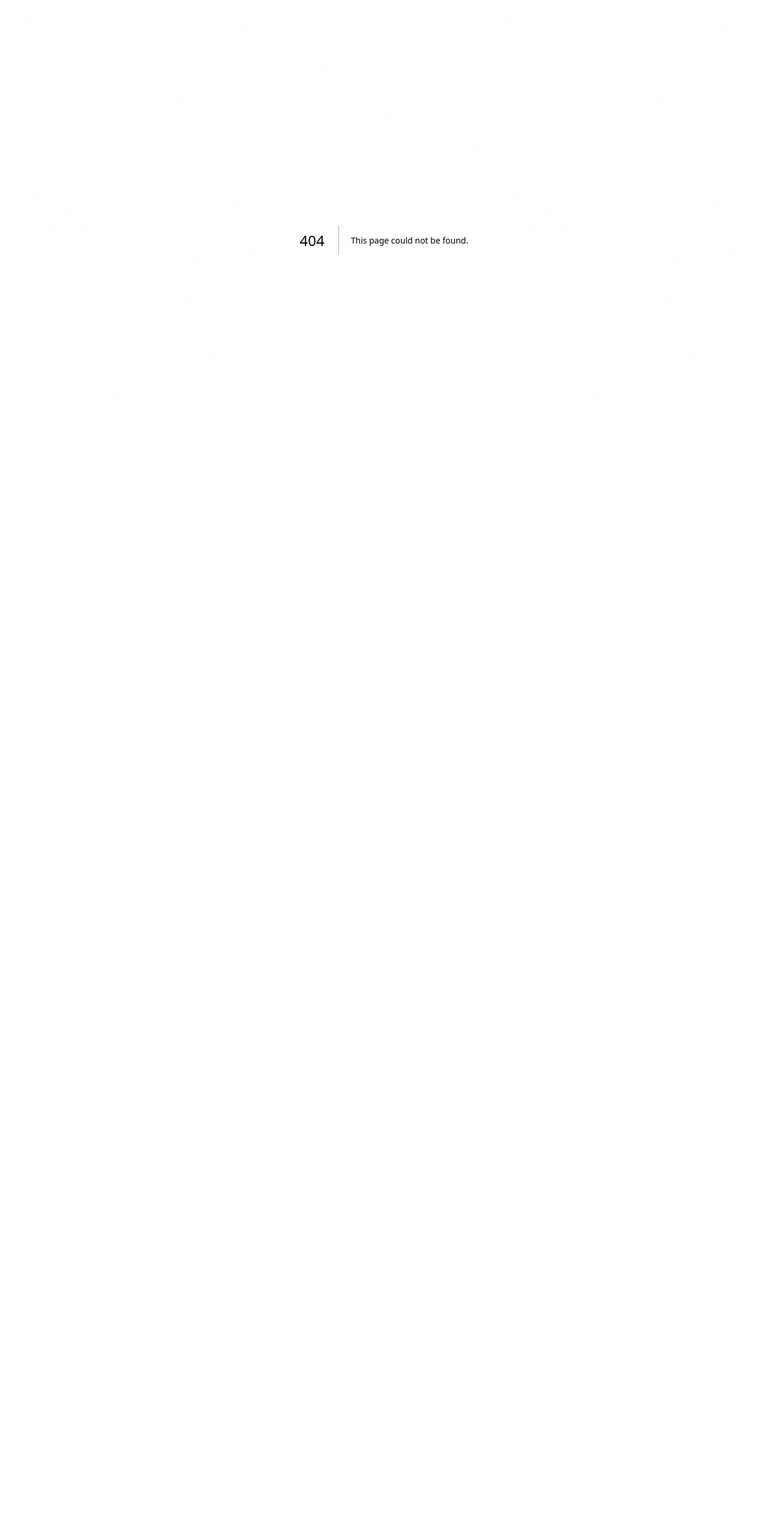
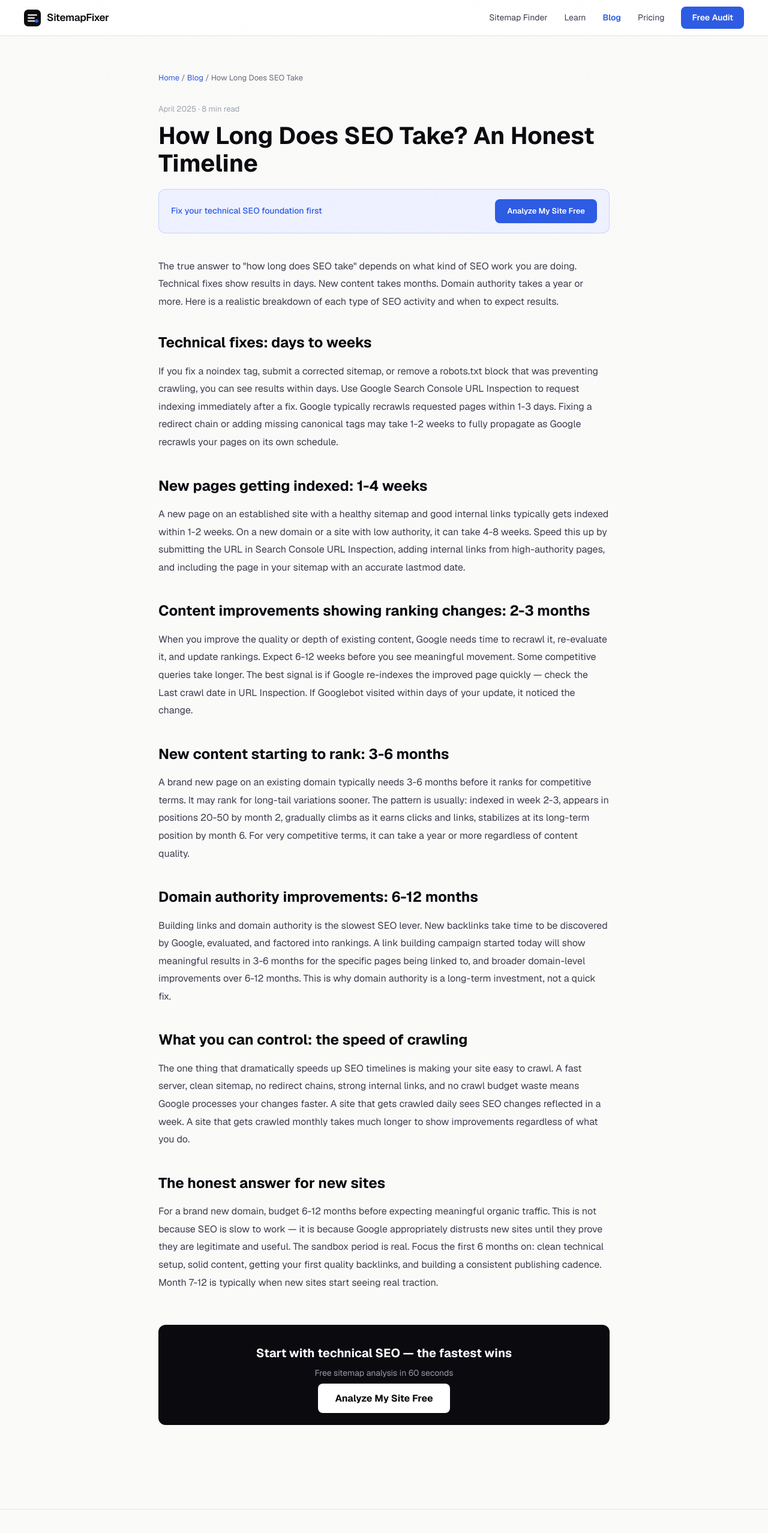
Before and after one commit to Watermelon-Coctail-Bar/sitemap-fixer, a Next.js app: page /blog/how-long-does-seo-take in a window 1280 px wide. Before the commit this address had no page. Shown: the top 2555 px of the page at 60% size. Before the commit the page ends 800 px from the top, so only its background shows below. Built offline with nearby package versions, Linux system fonts and the light colour scheme.

Commit message:
Create page.tsx

```diff
--- /dev/null
+++ b/src/app/blog/how-long-does-seo-take/page.tsx
@@ -0,0 +1,47 @@
+import type { Metadata } from 'next';
+export const metadata: Metadata = {
+  title: 'How Long Does SEO Take? An Honest Timeline | SitemapFixer',
+  description: "SEO results take time but not all tasks take equally long. Here is an honest breakdown of when to expect results from different types of SEO work.",
+  alternates: { canonical: 'https://sitemapfixer.com/blog/how-long-does-seo-take' },
+  openGraph: { title: 'How Long Does SEO Take? An Honest Timeline', description: 'An honest, specific breakdown of when SEO results happen.', url: 'https://sitemapfixer.com/blog/how-long-does-seo-take', type: 'article' },
+};
+const items = [
+  { t: "Technical fixes: days to weeks", d: "If you fix a noindex tag, submit a corrected sitemap, or remove a robots.txt block that was preventing crawling, you can see results within days. Use Google Search Console URL Inspection to request indexing immediately after a fix. Google typically recrawls requested pages within 1-3 days. Fixing a redirect chain or adding missing canonical tags may take 1-2 weeks to fully propagate as Google recrawls your pages on its own schedule." },
+  { t: "New pages getting indexed: 1-4 weeks", d: "A new page on an established site with a healthy sitemap and good internal links typically gets indexed within 1-2 weeks. On a new domain or a site with low authority, it can take 4-8 weeks. Speed this up by submitting the URL in Search Console URL Inspection, adding internal links from high-authority pages, and including the page in your sitemap with an accurate lastmod date." },
+  { t: "Content improvements showing ranking changes: 2-3 months", d: "When you improve the quality or depth of existing content, Google needs time to recrawl it, re-evaluate it, and update rankings. Expect 6-12 weeks before you see meaningful movement. Some competitive queries take longer. The best signal is if Google re-indexes the improved page quickly — check the Last crawl date in URL Inspection. If Googlebot visited within days of your update, it noticed the change." },
+  { t: "New content starting to rank: 3-6 months", d: "A brand new page on an existing domain typically needs 3-6 months before it ranks for competitive terms. It may rank for long-tail variations sooner. The pattern is usually: indexed in week 2-3, appears in positions 20-50 by month 2, gradually climbs as it earns clicks and links, stabilizes at its long-term position by month 6. For very competitive terms, it can take a year or more regardless of content quality." },
+  { t: "Domain authority improvements: 6-12 months", d: "Building links and domain authority is the slowest SEO lever. New backlinks take time to be discovered by Google, evaluated, and factored into rankings. A link building campaign started today will show meaningful results in 3-6 months for the specific pages being linked to, and broader domain-level improvements over 6-12 months. This is why domain authority is a long-term investment, not a quick fix." },
+  { t: "What you can control: the speed of crawling", d: "The one thing that dramatically speeds up SEO timelines is making your site easy to crawl. A fast server, clean sitemap, no redirect chains, strong internal links, and no crawl budget waste means Google processes your changes faster. A site that gets crawled daily sees SEO changes reflected in a week. A site that gets crawled monthly takes much longer to show improvements regardless of what you do." },
+  { t: "The honest answer for new sites", d: "For a brand new domain, budget 6-12 months before expecting meaningful organic traffic. This is not because SEO is slow to work — it is because Google appropriately distrusts new sites until they prove they are legitimate and useful. The sandbox period is real. Focus the first 6 months on: clean technical setup, solid content, getting your first quality backlinks, and building a consistent publishing cadence. Month 7-12 is typically when new sites start seeing real traction." },
+];
+export default function Page() {
+  return (
+    <article style={{ maxWidth: 800, margin: '0 auto', padding: '60px 24px' }}>
+      <nav style={{ fontSize: 13, color: '#6b6b7d', marginBottom: 32 }}>
+        <a href="/" style={{ color: '#2d5be3', textDecoration: 'none' }}>Home</a>{' / '}
+        <a href="/blog" style={{ color: '#2d5be3', textDecoration: 'none' }}>Blog</a>{' / '}
+        <span>How Long Does SEO Take</span>
+      </nav>
+      <div style={{ fontSize: 13, color: '#9ca3af', marginBottom: 12 }}>April 2025 · 8 min read</div>
+      <h1 style={{ fontSize: 40, fontWeight: 700, color: '#0a0a0f', marginBottom: 20, lineHeight: 1.15 }}>How Long Does SEO Take? An Honest Timeline</h1>
+      <div style={{ background: '#eef1ff', border: '1px solid rgba(45,91,227,0.2)', borderRadius: 12, padding: '16px 20px', marginBottom: 40, display: 'flex', alignItems: 'center', justifyContent: 'space-between', gap: 16 }}>
+        <span style={{ fontSize: 14, color: '#2d5be3', fontWeight: 500 }}>Fix your technical SEO foundation first</span>
+        <a href="/" style={{ background: '#2d5be3', color: 'white', padding: '10px 20px', borderRadius: 8, textDecoration: 'none', fontWeight: 600, fontSize: 13 }}>Analyze My Site Free</a>
+      </div>
+      <div style={{ fontSize: 16, color: '#3d3d4f', lineHeight: 1.85 }}>
+        <p style={{ marginBottom: 32 }}>The true answer to "how long does SEO take" depends on what kind of SEO work you are doing. Technical fixes show results in days. New content takes months. Domain authority takes a year or more. Here is a realistic breakdown of each type of SEO activity and when to expect results.</p>
+        {items.map(({ t, d }) => (
+          <div key={t} style={{ marginBottom: 36 }}>
+            <h2 style={{ fontSize: 24, fontWeight: 700, color: '#0a0a0f', marginBottom: 10 }}>{t}</h2>
+            <p style={{ margin: 0 }}>{d}</p>
+          </div>
+        ))}
+      </div>
+      <div style={{ background: '#0a0a0f', borderRadius: 12, padding: '32px', textAlign: 'center', marginTop: 56 }}>
+        <div style={{ fontSize: 20, fontWeight: 700, color: 'white', marginBottom: 8 }}>Start with technical SEO — the fastest wins</div>
+        <div style={{ color: '#9999aa', marginBottom: 20, fontSize: 14 }}>Free sitemap analysis in 60 seconds</div>
+        <a href="/" style={{ background: 'white', color: '#0a0a0f', padding: '14px 28px', borderRadius: 8, textDecoration: 'none', fontWeight: 700 }}>Analyze My Site Free</a>
+      </div>
+    </article>
+  );
+}
```
